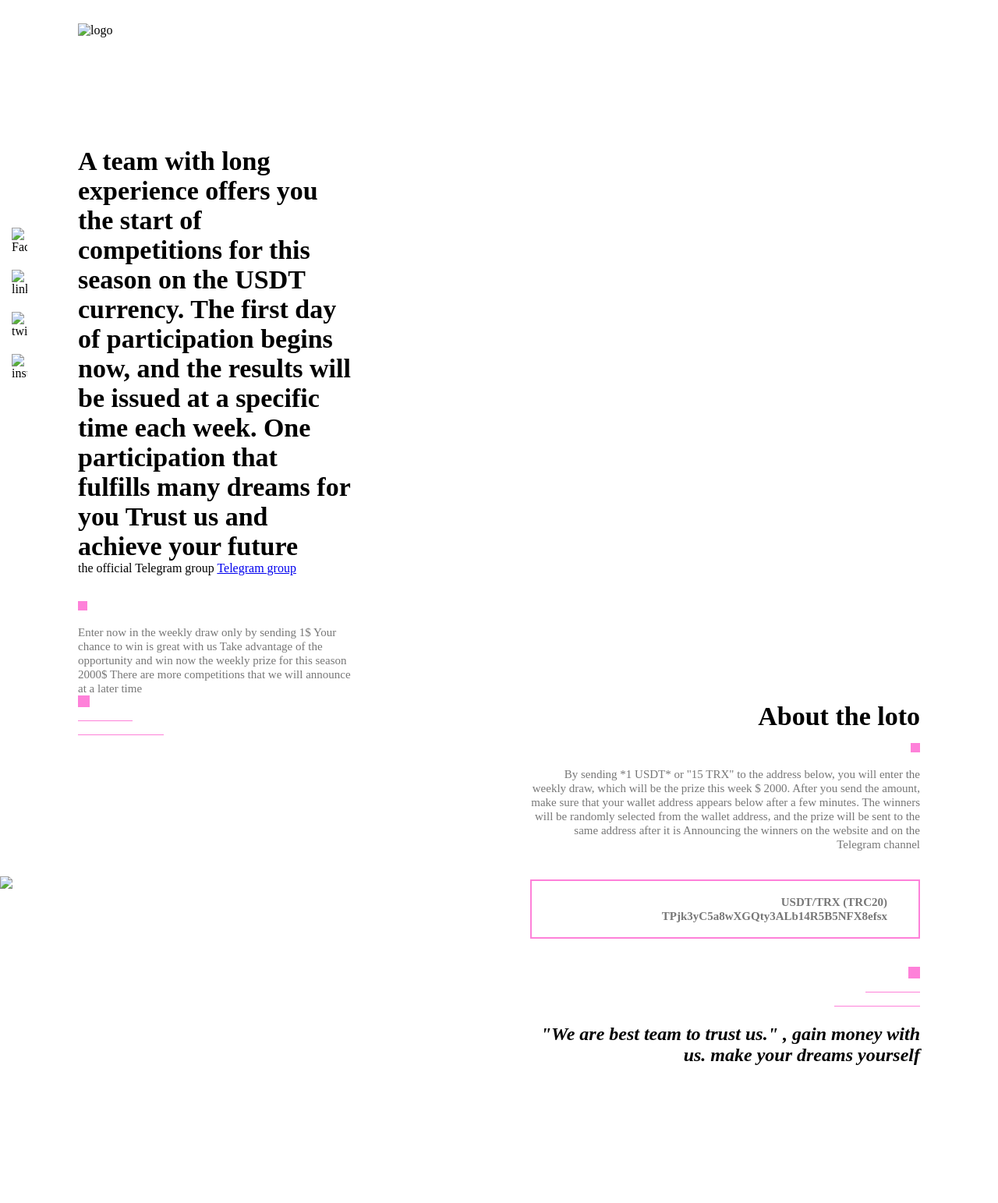
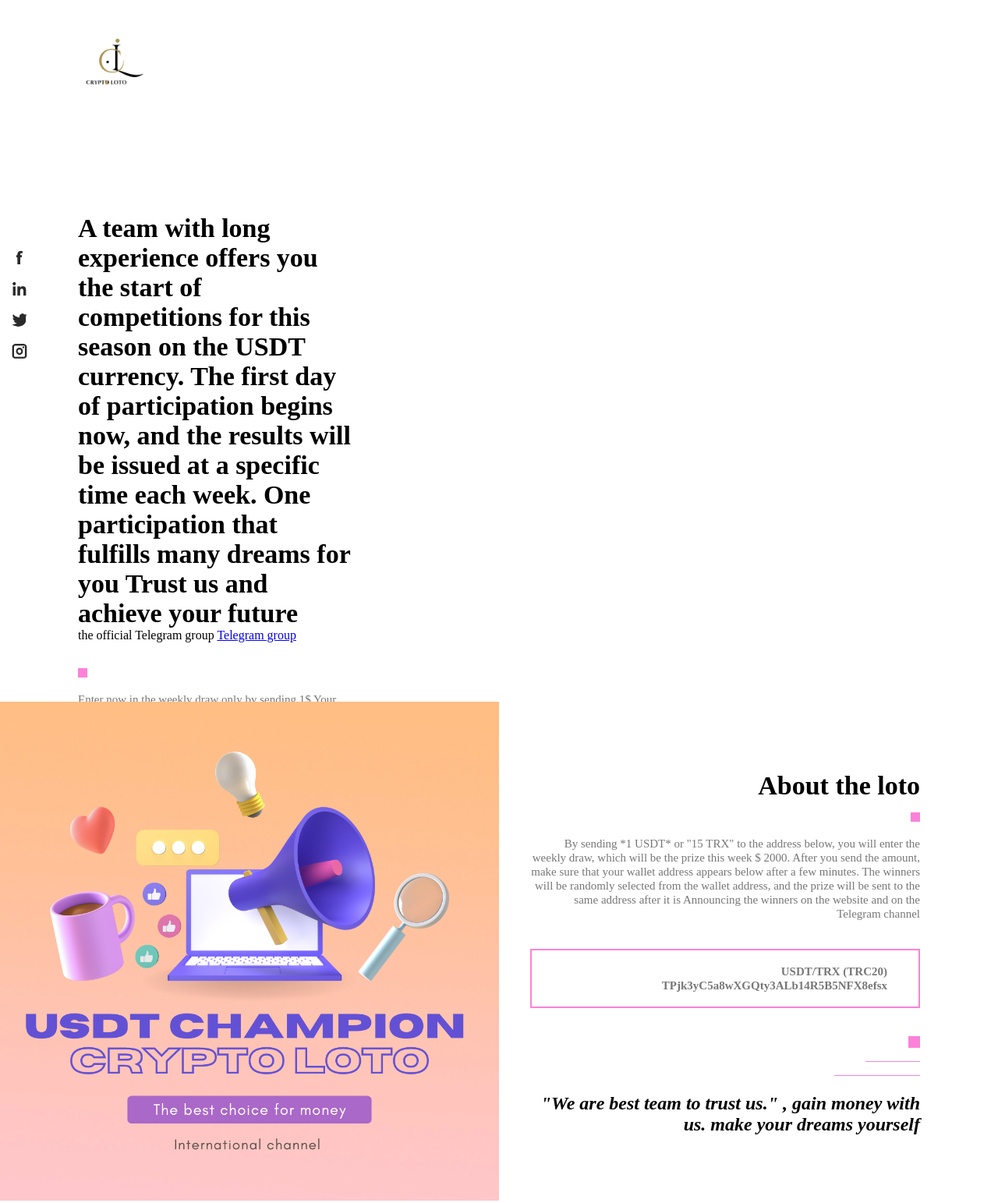
Before and after one commit to Luciter/Cryptoloto, a plain HTML site: page index.html in a window 1280 px wide. Shown: the top 1543 px of the page at 78% size. Drawn offline with Linux system fonts and the light colour scheme.

Commit message:
Update index.html

```diff
--- a/index.html
+++ b/index.html
@@ -22,7 +22,7 @@
 
         <div class="container">
 
-            <img src="images/logo loto.png" alt="logo" class="logo">
+            <img src="logo loto.png" alt="logo" class="logo">
 
             <div class="header-text">
 
@@ -67,7 +67,7 @@
 
         <div class="about-left">
 
-            <img src="images/1.png" >
+            <img src="1.png" >
 
         </div>
 
@@ -135,7 +135,7 @@
 
         <div class="about-left">
 
-            <img src="images/2.png" >
+            <img src="2.png" >
 
         </div>
 
@@ -227,7 +227,7 @@ TW1hkldXTibFGwBsWynXmo4LjxfdQ2KePy
 
             <div class="contact-right">
 
-                <img src="images/3.png" >
+                <img src="3.png" >
 
             </div>
 
@@ -296,7 +296,7 @@ TW1hkldXTibFGwBsWynXmo4LjxfdQ2KePy
 
                     <div class="footer-logo">
 
-                        <img src="images/logo loto.png" >
+                        <img src="logo loto.png" >
 
                         <button class="btn">Arabic</button>
 
@@ -318,13 +318,13 @@ TW1hkldXTibFGwBsWynXmo4LjxfdQ2KePy
 
     <div class="social-icons">
 
-        <img src="images/facebook.png" title="Facebook" >
+        <img src="facebook.png" title="Facebook" >
 
-        <img src="images/linkedin.png" title="linkedin">
+        <img src="linkedin.png" title="linkedin">
 
-        <img src="images/twitter.png" title="twitter">
+        <img src="twitter.png" title="twitter">
 
-        <img src="images/instagram.png" title="instegram">
+        <img src="instagram.png" title="instegram">
 
     </div>
 
```
